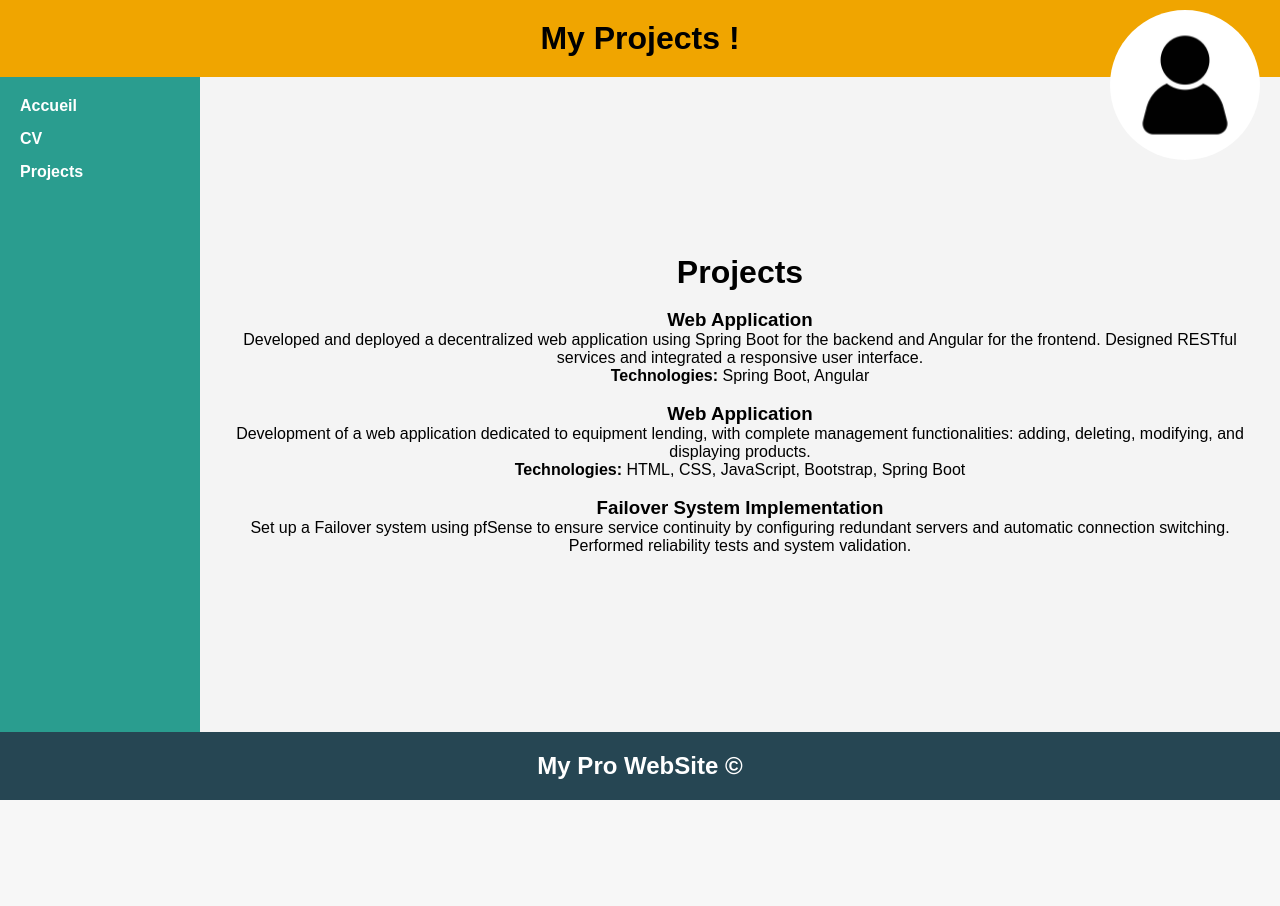
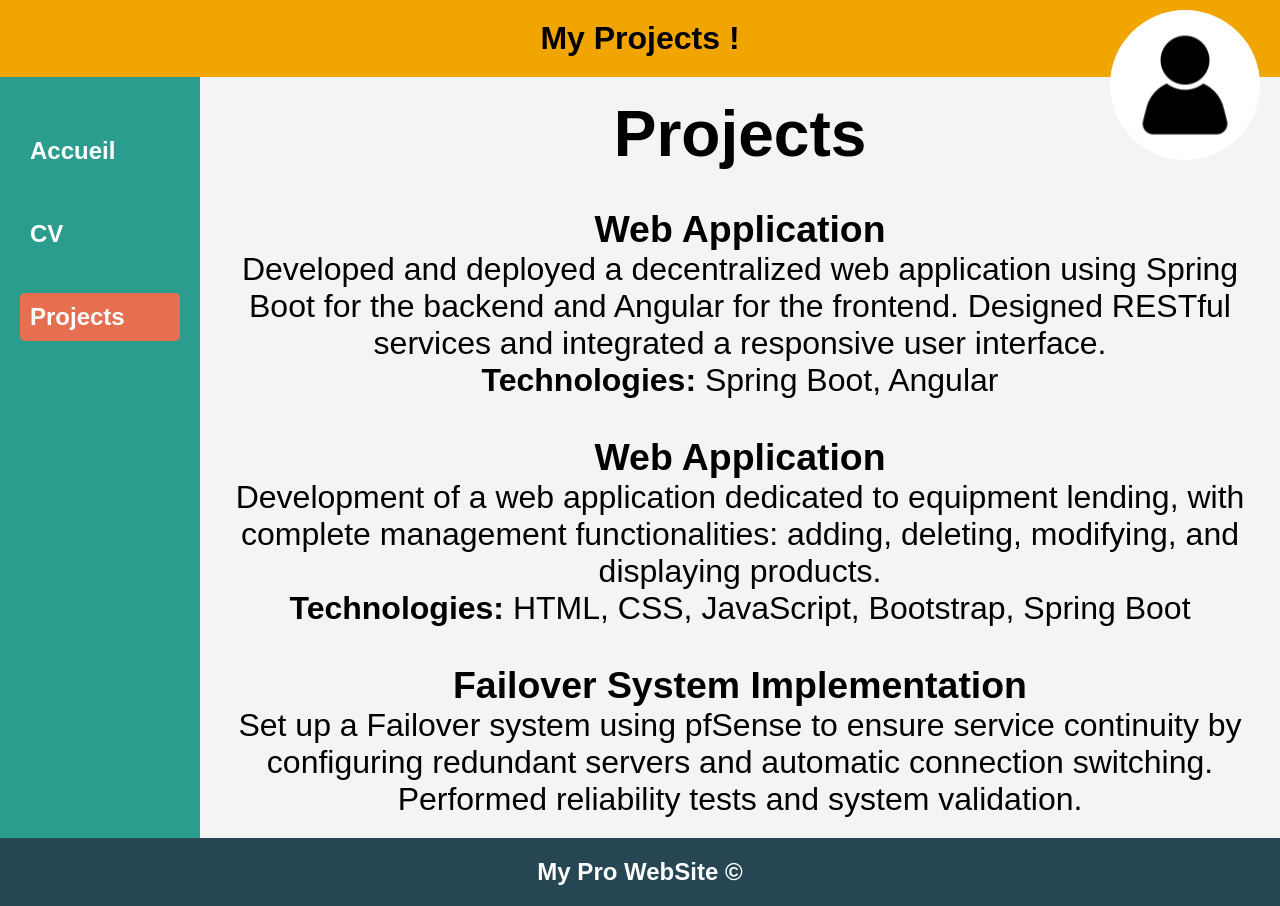
Before and after one commit to Ayoubned/IDAW, a PHP site: page /projets.html in a window 1280 px wide. Before the commit the page ends 800 px from the top, so only its background shows below. Run offline with PHP 8.4, Linux system fonts and the light colour scheme.

Commit message:
Nav bar improvements

```diff
--- a/SitePro/v1/css/index.css
+++ b/SitePro/v1/css/index.css
@@ -41,6 +41,7 @@ body {
 }
 
 .menu {
+    font-size: x-large;
     width: 200px;
     background-color: #2a9d8f;
     padding: 20px;
@@ -52,16 +53,39 @@ body {
 }
 
 .menu ul li {
-    margin-bottom: 15px;
+    margin-top: 30px;
+    margin-bottom: 35px;
 }
 
 .menu ul li a {
     text-decoration: none;
     color: white;
     font-weight: bold;
+    transition: background-color 0.3s ease, color 0.3s ease;
+    padding: 10px;
+    display: block;
+    border-radius: 5px;
 }
 
+.menu ul li a:hover {
+    background-color: #264653;
+    color: #f4a261;
+}
+
+.menu ul li a:active {
+    background-color: #e76f51;
+    color: white;
+}
+
+/* Active class to highlight the current page */
+.menu ul li a.active {
+    background-color: #e76f51; /* Keeps the background highlighted */
+    color: white; /* Ensure text color remains white */
+}
+
+
 .content {
+    font-size: xx-large;
     flex-grow: 1;
     display: flex;
     justify-content: center;
--- a/SitePro/v1/cv.html
+++ b/SitePro/v1/cv.html
@@ -15,8 +15,8 @@
     <div class="main-content">
         <nav class="menu">
             <ul>
-                <li><a href="index.html">Accueil</a></li>
-                <li><a href="cv.html">CV</a></li>
+                <li><a href="index.html" >Accueil</a></li>
+                <li><a href="cv.html" class="active">CV</a></li>
                 <li><a href="projets.html">Projects</a></li>
             </ul>
         </nav>
--- a/SitePro/v1/index.html
+++ b/SitePro/v1/index.html
@@ -15,8 +15,8 @@
     <div class="main-content">
         <nav class="menu">
             <ul>
-                <li><a href="index.html">Accueil</a></li>
-                <li><a href="cv.html">CV</a></li>
+                <li><a href="index.html" class="active">Accueil</a></li>
+                <li><a href="cv.html" >CV</a></li>
                 <li><a href="projets.html">Projects</a></li>
             </ul>
         </nav>
--- a/SitePro/v1/projets.html
+++ b/SitePro/v1/projets.html
@@ -15,9 +15,9 @@
     <div class="main-content">
         <nav class="menu">
             <ul>
-                <li><a href="index.html">Accueil</a></li>
-                <li><a href="cv.html">CV</a></li>
-                <li><a href="projets.html">Projects</a></li>
+                <li><a href="index.html" >Accueil</a></li>
+                <li><a href="cv.html" >CV</a></li>
+                <li><a href="projets.html" class="active">Projects</a></li>
             </ul>
         </nav>
 
```
